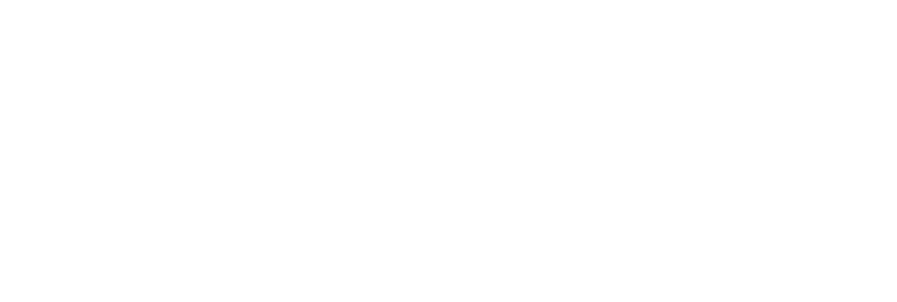
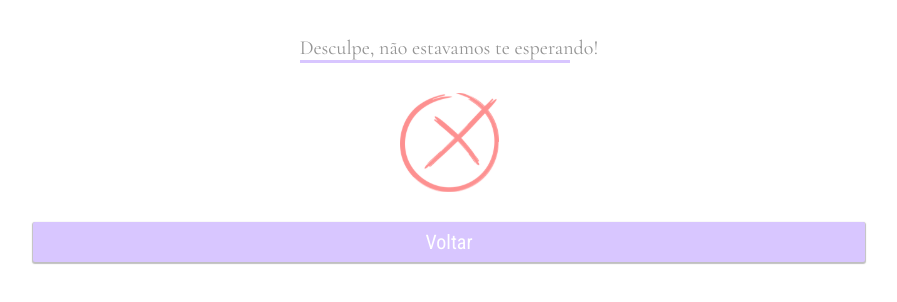
Before and after one commit to akelesis/syswedding, a Vue app in the folder syswedding-frontend/: page /sign-up-error in a window 1280 px wide. Before the commit this address had no page. Shown: the top 302 px of the page, without its empty margins (191-1088 px from the left). Built offline with nearby package versions, Linux system fonts and the light colour scheme.

Commit message:
Sign Up Error

```diff
--- a/syswedding-frontend/src/router/index.ts
+++ b/syswedding-frontend/src/router/index.ts
@@ -3,6 +3,7 @@
 import GuestsArea from '../views/GuestsArea.vue'
 import FirstAccess from '../views/FirstAccess.vue'
 import SignUpConfirm from '../views/SignUpConfirm.vue'
+import SignUpError from '../views/SignUpError.vue'
 
 const router = createRouter({
   history: createWebHistory(import.meta.env.BASE_URL),
@@ -27,6 +28,11 @@
       name: 'signUpConfirm',
       component: SignUpConfirm,
     },
+    {
+      path: '/sign-up-error',
+      name: 'signUpError',
+      component: SignUpError,
+    },
   ]
 })
 
--- /dev/null
+++ b/syswedding-frontend/src/views/SignUpError.vue
@@ -0,0 +1,66 @@
+<script lang="ts">
+import Underline from '@/components/Underline.vue'
+import router from '@/router'
+import ConfirmButton from '../components/ConfirmButton.vue'
+import InputComponent from '@/components/InputComponent.vue'
+export default {
+  data() {
+    return {
+      phone: '',
+      email: '',
+      password: '',
+      confirmPassword: ''
+    }
+  },
+  methods: {
+    confirmationButtonHandler() {
+      this.$router.push('/')
+    }
+  },
+  components: {
+    ConfirmButton,
+    Underline,
+    InputComponent
+  }
+}
+</script>
+
+<template>
+  <div class="sign-up-confirm">
+    <div>
+      <h3>Desculpe, não estavamos te esperando!</h3>
+      <underline width="270px" />
+    </div>
+    <img src="../assets/images/uncheck.svg" alt="" />
+    <confirm-button
+      label="Voltar"
+      width="65%"
+      @click="confirmationButtonHandler"
+    ></confirm-button>
+  </div>
+</template>
+
+<style lang="scss" scoped>
+@import url('https://fonts.googleapis.com/css2?family=Cormorant+Garamond:ital,wght@0,300;0,400;0,500;0,600;0,700;1,300;1,400;1,500;1,600;1,700&display=swap');
+@import url('https://fonts.googleapis.com/css2?family=Tangerine:wght@400;700&display=swap');
+@import url('https://fonts.googleapis.com/css2?family=Roboto+Condensed:wght@300;400;700&display=swap');
+
+.sign-up-confirm {
+  display: flex;
+  flex-direction: column;
+  align-items: center;
+  width: 100vw;
+  margin-top: 36px;
+
+  div {
+    margin-bottom: 15px;
+  }
+
+  h3 {
+    text-align: center;
+    font-family: 'Cormorant Garamond', serif;
+    color: #949494;
+    font-size: 20px;
+  }
+}
+</style>
```
